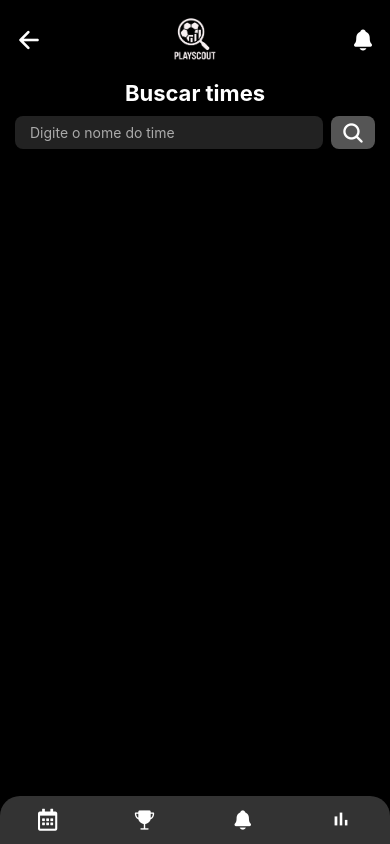
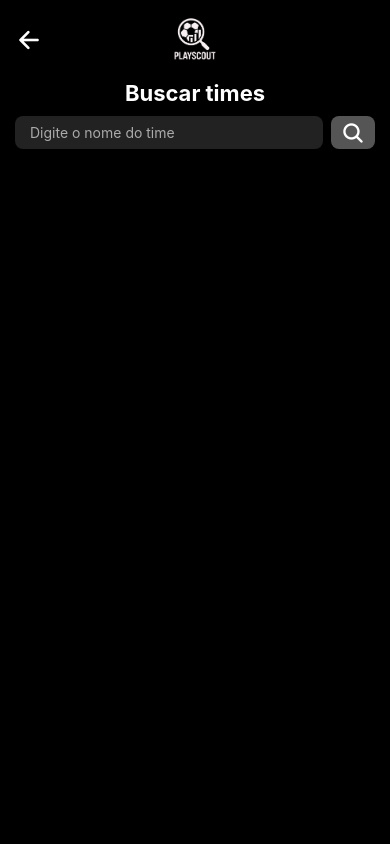
Before and after one commit to hilton1590/ProjetoPlayscout, a React Native app: screen /Notificacoes in a window 390 px wide. Built offline with nearby package versions, Linux system fonts and the light colour scheme.

Commit message:
Update notificacoes.js

```diff
--- a/telas/notificacoes.js
+++ b/telas/notificacoes.js
@@ -10,7 +10,7 @@ import axios from 'axios';
 const API_KEY = '6873e62710ee00a679445c6e0c5656f7570db2473835f2771e516a300c820c45';
 const BASE_URL = 'https://apiv2.allsportsapi.com/football/';
 
-export default function SeuTime({ navigation }) {
+export default function Notificacoes({ navigation }) {
   const [search, setSearch] = useState('');
   const [teams, setTeams] = useState([]);
   const [loading, setLoading] = useState(false);
@@ -191,6 +191,7 @@ export default function SeuTime({ navigation }) {
   return (
     <SafeAreaView style={styles.safeArea}>
       <View style={styles.container}>
+        {/* Topo com botão de voltar e logo */}
         <View style={styles.topBar}>
           <TouchableOpacity
             onPress={() => navigation.goBack()}
@@ -202,7 +203,7 @@ export default function SeuTime({ navigation }) {
 
           <Image source={require('../assets/logo.png')} style={styles.logo} />
 
-          <Ionicons name="notifications" size={24} color="#fff" />
+          <View style={{ width: 24 }} /> {/* espaço vazio para alinhar */}
         </View>
 
         <Text style={styles.title}>Buscar times</Text>
@@ -217,7 +218,6 @@ export default function SeuTime({ navigation }) {
             onChangeText={setSearch}
             onSubmitEditing={() => buscarTimesPorNome(search)}
             returnKeyType="search"
-            clearButtonMode="while-editing"
           />
           <TouchableOpacity onPress={() => buscarTimesPorNome(search)} style={styles.searchButton}>
             <Ionicons name="search" size={24} color="#fff" />
@@ -275,16 +275,16 @@ export default function SeuTime({ navigation }) {
                 <Text style={styles.section}>📅 Próximos jogos:</Text>
                 {selectedTeam.fixtures.map((f, index) => (
                   <Text key={index} style={styles.text}>
-                {f.homeTeam} x {f.awayTeam} - {f.fixture_date ? f.fixture_date.slice(0, 10) : 'Data não disponível'}
+                    {f.homeTeam} x {f.awayTeam} - {f.fixture_date?.slice(0, 10)}
                   </Text>
                 ))}
               </>
             )}
-
           </ScrollView>
         )}
       </View>
 
+      {/* Botão de ir para favoritos */}
       {Object.keys(favorites).length > 0 && (
         <TouchableOpacity
           style={styles.fullButton}
@@ -293,21 +293,6 @@ export default function SeuTime({ navigation }) {
           <Text style={styles.fullButtonText}>⭐ Ver Times Favoritos</Text>
         </TouchableOpacity>
       )}
-
-      <View style={styles.navbar}>
-        <TouchableOpacity onPress={() => navigation.navigate('Calendario')}>
-          <FontAwesome5 name="calendar-alt" size={22} color="#fff" />
-        </TouchableOpacity>
-        <TouchableOpacity onPress={() => navigation.navigate('Torneios')}>
-          <Ionicons name="trophy" size={22} color="#fff" />
-        </TouchableOpacity>
-        <TouchableOpacity onPress={() => navigation.navigate('Notificacoes')}>
-          <Ionicons name="notifications" size={22} color="#fff" />
-        </TouchableOpacity>
-        <TouchableOpacity onPress={() => navigation.navigate('Estatisticas')}>
-          <MaterialIcons name="bar-chart" size={22} color="#fff" />
-        </TouchableOpacity>
-      </View>
     </SafeAreaView>
   );
 }
@@ -426,7 +411,7 @@ const styles = StyleSheet.create({
     alignItems: 'center',
     justifyContent: 'center',
     marginTop: 10,
-    marginBottom: 50,
+    marginBottom: 20,
     zIndex: 2,
   },
   fullButtonText: {
```
Lines whose indentation alone changed are shown as unchanged.
